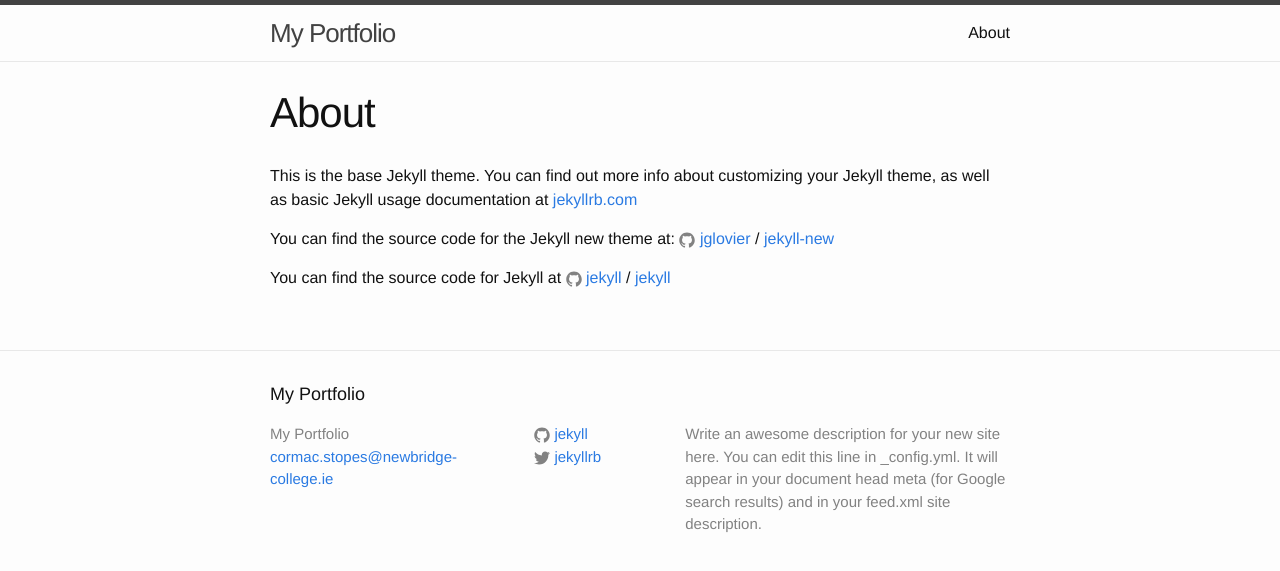
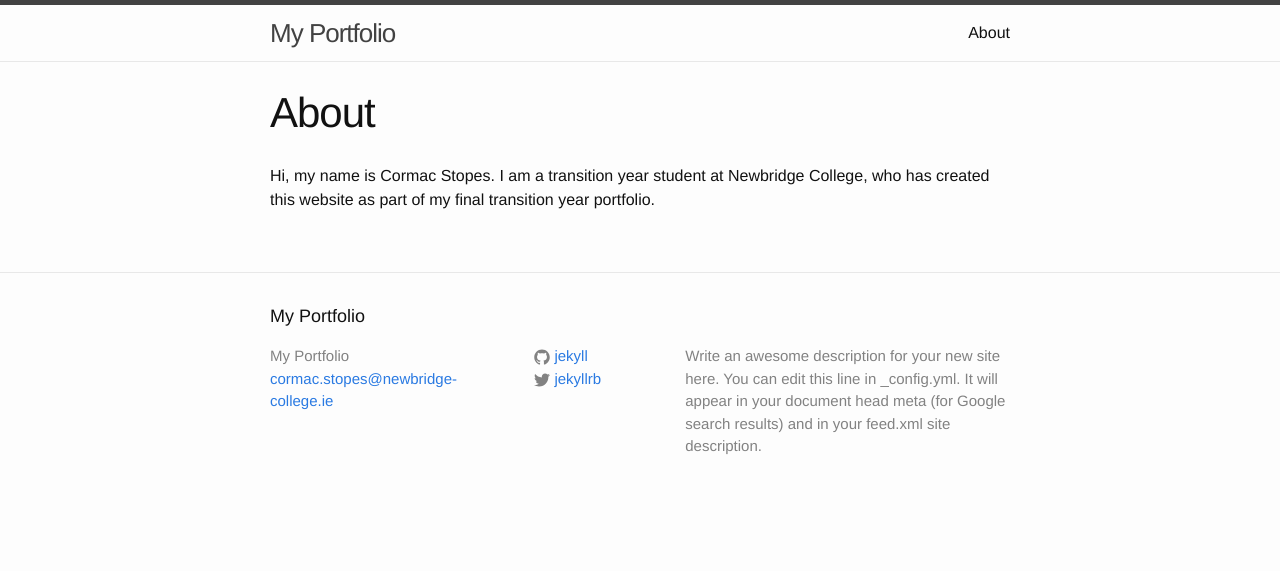
Before and after one commit to cstopes/cstopes.github.io, a Jekyll site: the page built from about.md, in a window 1280 px wide. Shown: the top 571 px of the page. Built offline with Jekyll 4.4.1, drawn with Linux system fonts in a browser that asks for light colours.

Commit message:
Update about.md

```diff
--- a/about.md
+++ b/about.md
@@ -4,12 +4,4 @@
 permalink: /about/
 ---
 
-This is the base Jekyll theme. You can find out more info about customizing your Jekyll theme, as well as basic Jekyll usage documentation at [jekyllrb.com](http://jekyllrb.com/)
-
-You can find the source code for the Jekyll new theme at:
-{% include icon-github.html username="jglovier" %} /
-[jekyll-new](https://github.com/jglovier/jekyll-new)
-
-You can find the source code for Jekyll at
-{% include icon-github.html username="jekyll" %} /
-[jekyll](https://github.com/jekyll/jekyll)
+Hi, my name is Cormac Stopes. I am a transition year student at Newbridge College, who has created this website as part of my final transition year portfolio.
```
